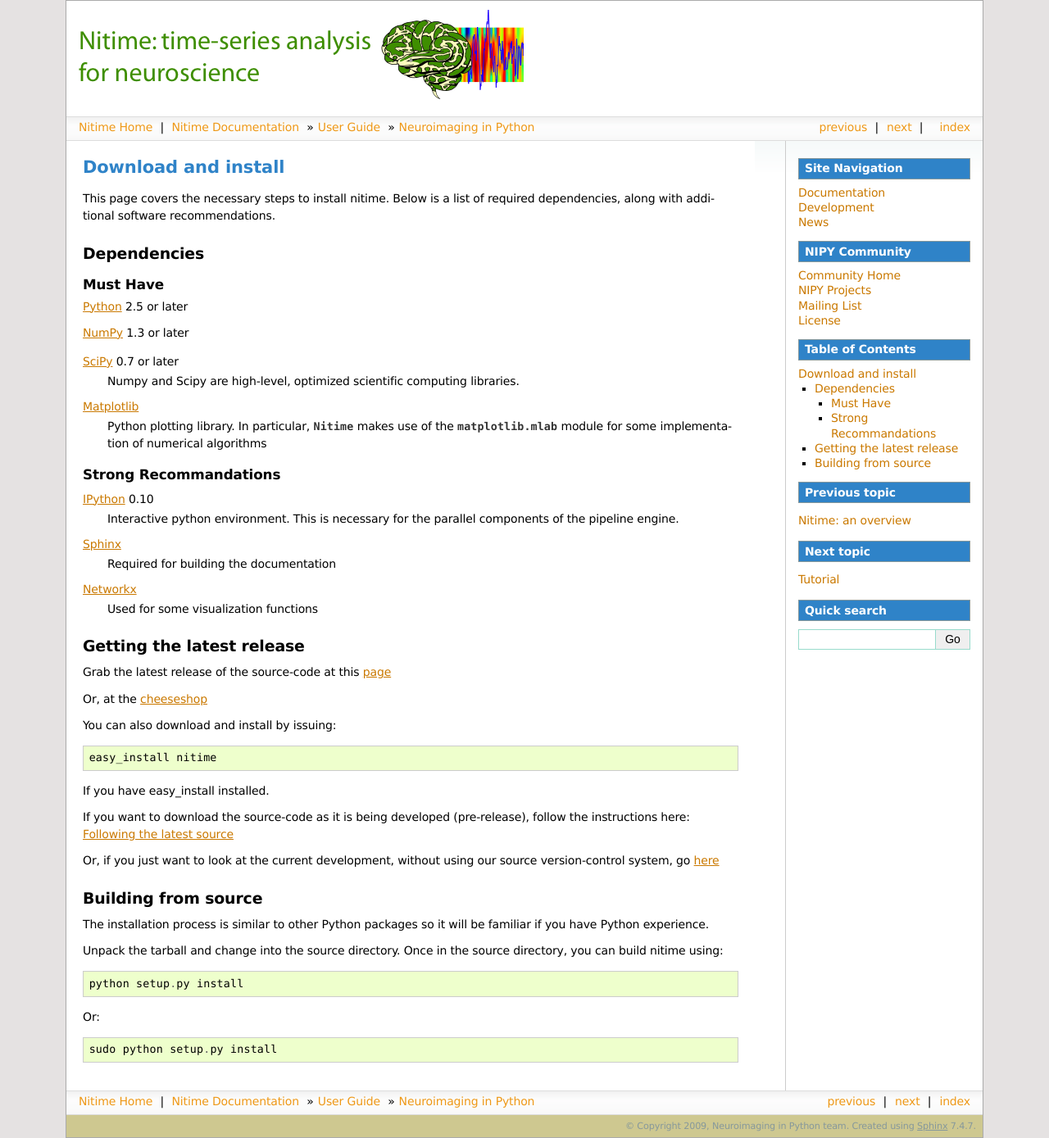
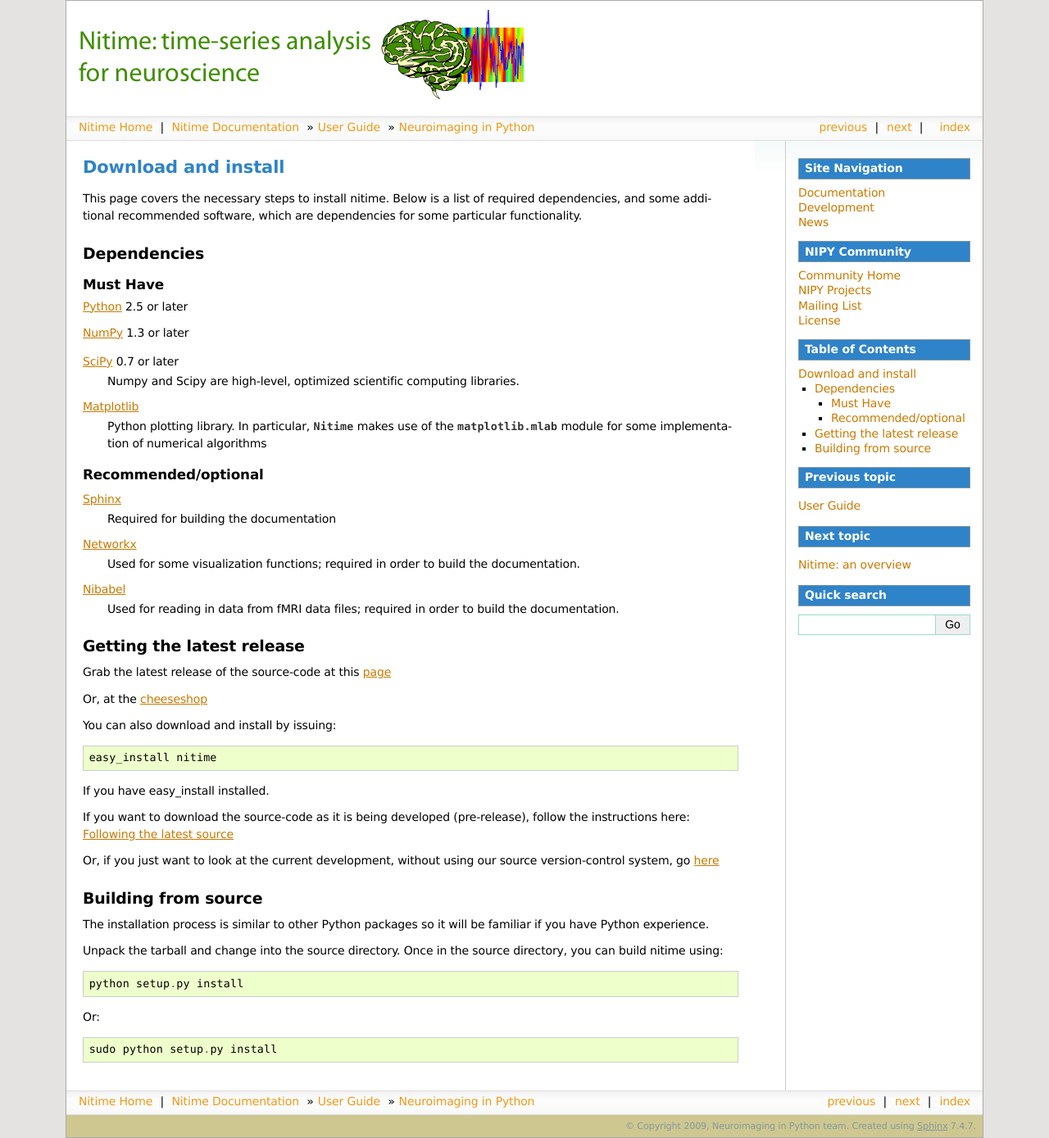
Before and after one commit to nipy/nitime, a Sphinx documentation site: the page built from doc/users/install.rst, in a window 1280 px wide. Shown: the whole page at 82% size. Built offline with Sphinx 7.4.7, drawn with Linux system fonts in a browser that asks for light colours; formulas are drawn with MathJax 3.

Commit message:
Changes to user documentation, fixing the dependency list, adding link to nibabel

```diff
--- a/doc/links_names.txt
+++ b/doc/links_names.txt
@@ -11,6 +11,7 @@
 .. _nipy: http://nipy.sourceforge.net/nipy
 .. _`NIPY developer resources`: http://nipy.sourceforge.net/devel
 .. _`Brain Imaging Center`: http://bic.berkeley.edu/
+.. _`Nibabel`: http://nipy.org/nibabel
 
 .. _gh-download: http://github.com/nipy/nitime/downloads
 .. _gh-archive: http://github.com/nipy/nitime/archives/master
--- a/doc/users/index.rst
+++ b/doc/users/index.rst
@@ -10,10 +10,6 @@
 .. toctree::
    :maxdepth: 2
 
+   install
    overview
-   install
    tutorial
-
-.. todo::
-
-    Add brief overview of the timeseries code.
--- a/doc/users/install.rst
+++ b/doc/users/install.rst
@@ -5,8 +5,8 @@
 ======================
 
 This page covers the necessary steps to install nitime.  Below is a
-list of required dependencies, along with additional software
-recommendations.
+list of required dependencies, and some additional recommended software, which
+are dependencies for some particular functionality.
 
 Dependencies
 ------------
@@ -25,18 +25,19 @@
   Python plotting library. In particular, :mod:`Nitime` makes use of the
   :mod:`matplotlib.mlab` module for some implementation of numerical algorithms
 
-Strong Recommandations
-~~~~~~~~~~~~~~~~~~~~~~
-
-IPython_ 0.10
-  Interactive python environment. This is necessary for the parallel
-  components of the pipeline engine.
+Recommended/optional
+~~~~~~~~~~~~~~~~~~~~
 
 Sphinx_
   Required for building the documentation
 
 Networkx_
-  Used for some visualization functions
+  Used for some visualization functions; required in order to build the
+  documentation.
+
+Nibabel_
+  Used for reading in data from fMRI data files; required in order to build the
+  documentation.
 
 Getting the latest release
 --------------------------
```
